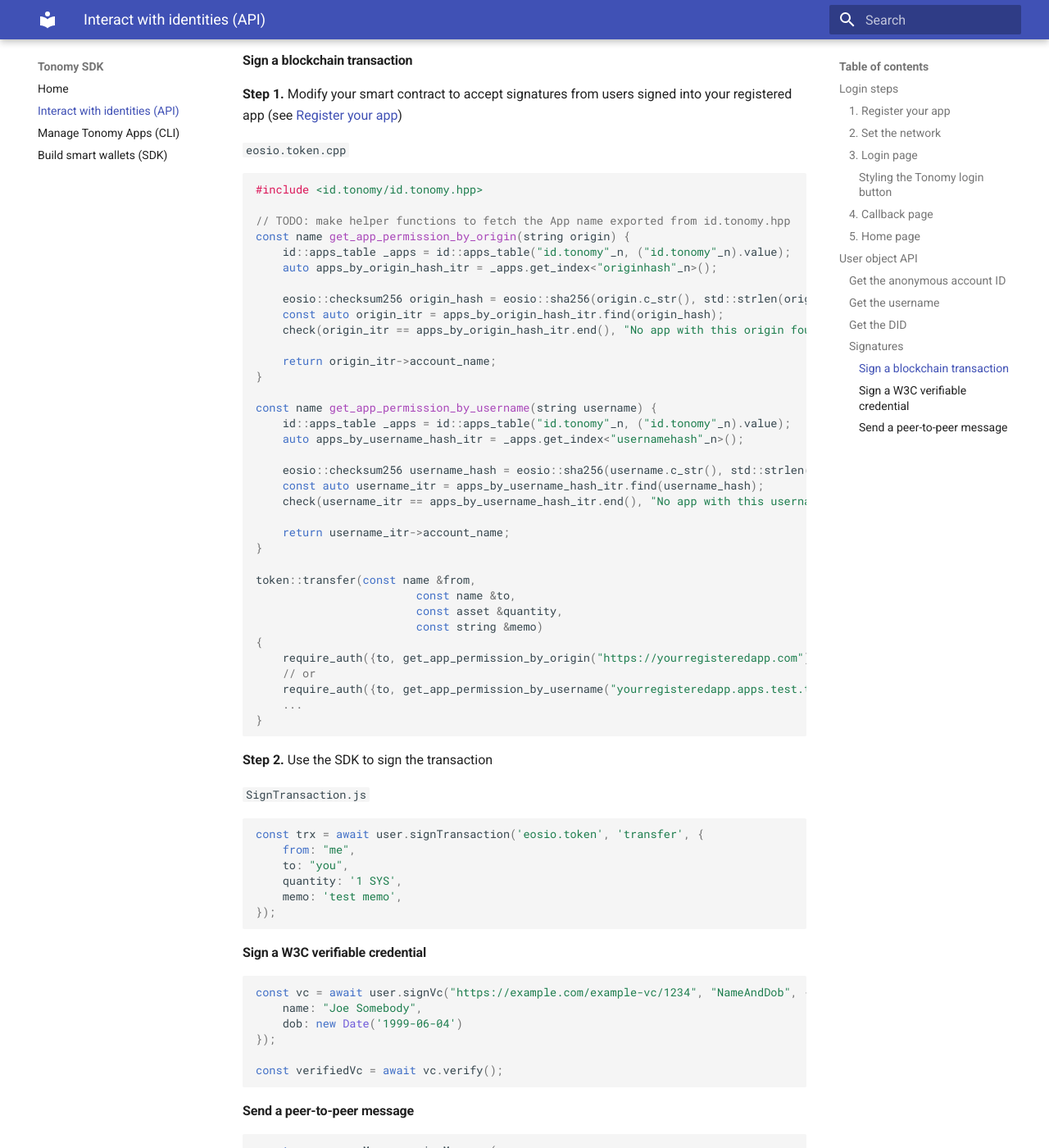
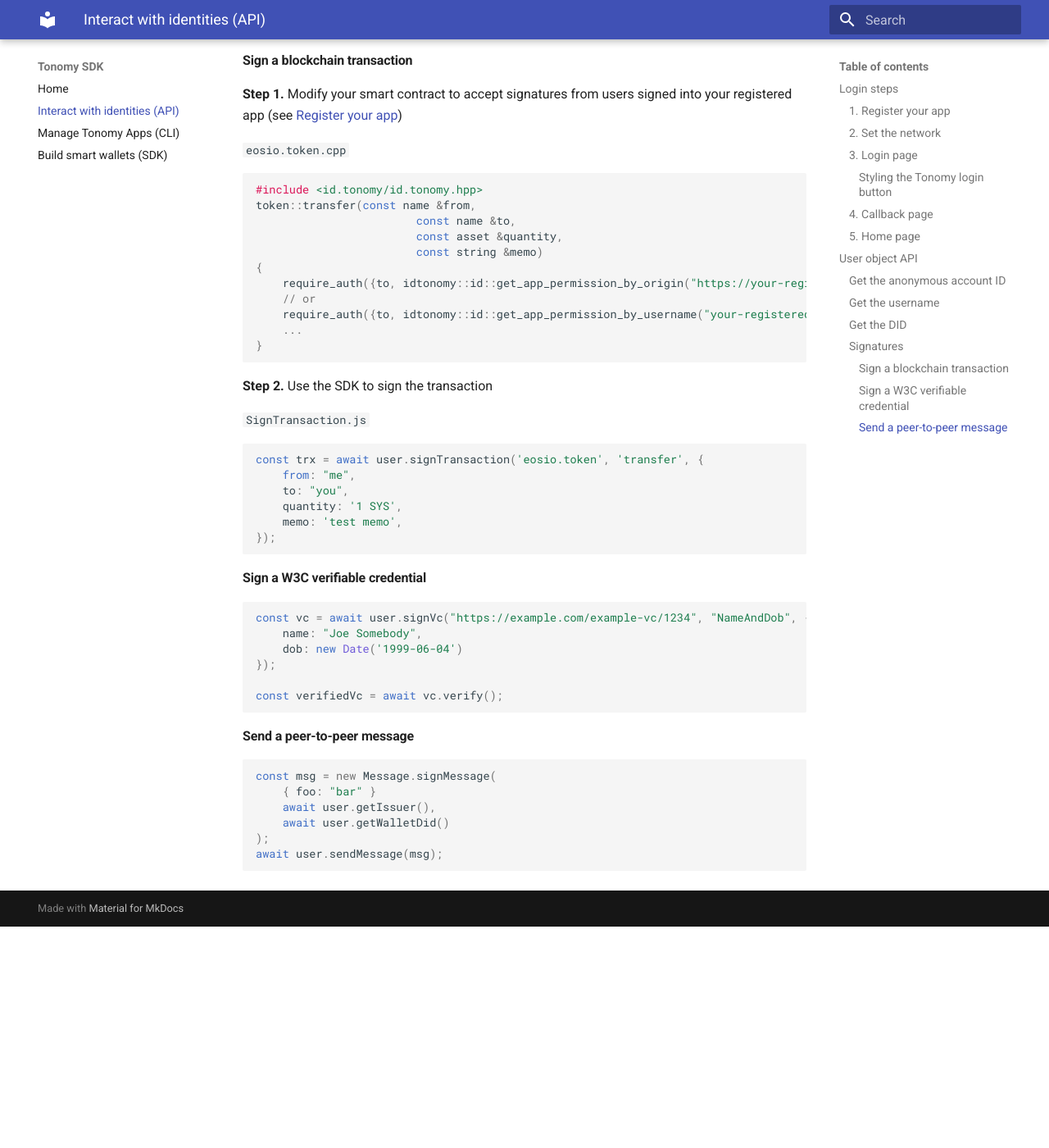
Before and after one commit to Tonomy-Foundation/Tonomy-ID-SDK, an MkDocs documentation site: the page built from docs/api.md, in a window 1280 px wide and 1400 px high, scrolled down 2758 px. Shown: the whole window at 82% size. Built offline with MkDocs 1.6.1 and Material for MkDocs 9.7.7, drawn with Linux system fonts in a browser that asks for light colours; after the commit the page ends 3888 px from its top, so only the background shows below that.

Commit message:
docs: shows how to use helper functions

````diff
--- a/docs/api.md
+++ b/docs/api.md
@@ -131,38 +131,14 @@
 
 ```c++
 #include <id.tonomy/id.tonomy.hpp>
-
-// TODO: make helper functions to fetch the App name exported from id.tonomy.hpp
-const name get_app_permission_by_origin(string origin) {
-    id::apps_table _apps = id::apps_table("id.tonomy"_n, ("id.tonomy"_n).value);
-    auto apps_by_origin_hash_itr = _apps.get_index<"originhash"_n>();
-
-    eosio::checksum256 origin_hash = eosio::sha256(origin.c_str(), std::strlen(origin.c_str()));
-    const auto origin_itr = apps_by_origin_hash_itr.find(origin_hash);
-    check(origin_itr == apps_by_origin_hash_itr.end(), "No app with this origin found");
-
-    return origin_itr->account_name;
-}
-
-const name get_app_permission_by_username(string username) {
-    id::apps_table _apps = id::apps_table("id.tonomy"_n, ("id.tonomy"_n).value);
-    auto apps_by_username_hash_itr = _apps.get_index<"usernamehash"_n>();
-
-    eosio::checksum256 username_hash = eosio::sha256(username.c_str(), std::strlen(username.c_str()));
-    const auto username_itr = apps_by_username_hash_itr.find(username_hash);
-    check(username_itr == apps_by_username_hash_itr.end(), "No app with this username found");
-
-    return username_itr->account_name;
-}
-
 token::transfer(const name &from,
                         const name &to,
                         const asset &quantity,
                         const string &memo)
 {
-    require_auth({to, get_app_permission_by_origin("https://yourregisteredapp.com")});
+    require_auth({to, idtonomy::id::get_app_permission_by_origin("https://your-registered-app.com")});
     // or
-    require_auth({to, get_app_permission_by_username("yourregisteredapp.apps.test.tonomy.id")});
+    require_auth({to, idtonomy::id::get_app_permission_by_username("your-registered-app.app.demo.tonomy.id")});
     ...
 }
 ```
````
